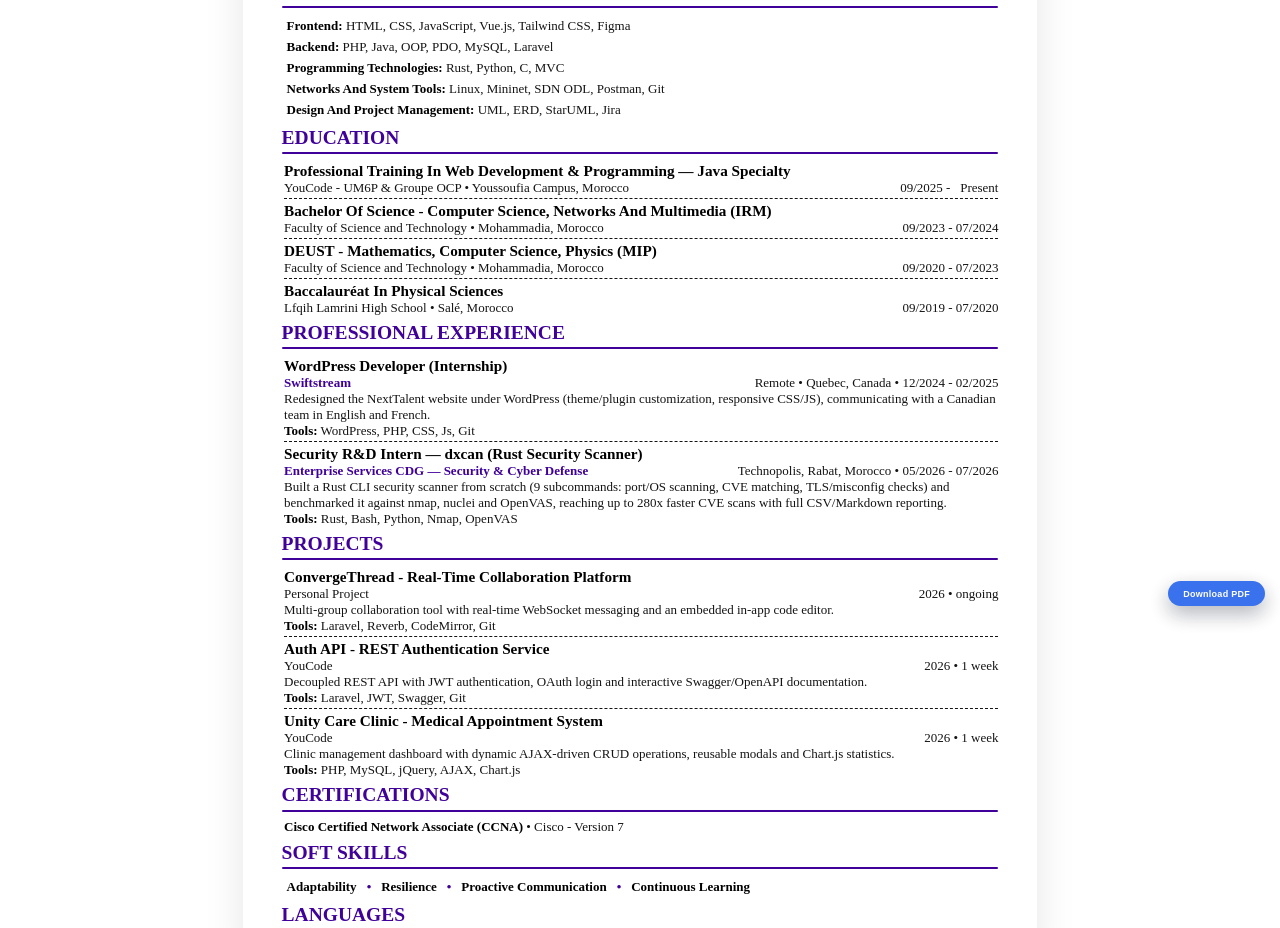
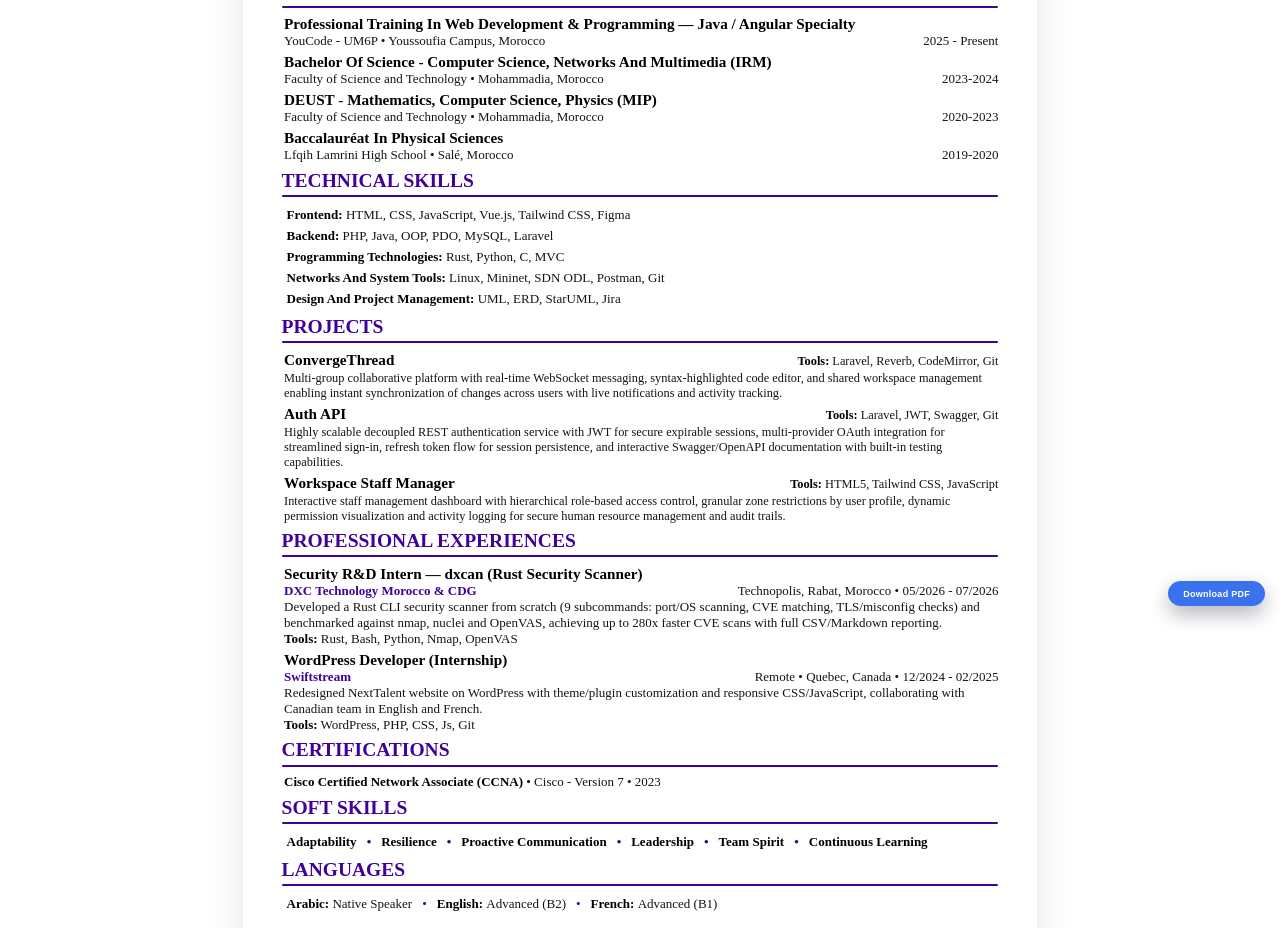
Before and after one commit to Sami-Regragui-Work/cv-html-pdf, a website: page merged-en.html in a window 1280 px wide. Shown: the part 179-1107 px from the top of the page. Drawn offline with Linux system fonts and the light colour scheme.

Commit message:
still needs cisco version and 2023 to go right and extend descriptions to 3 lines each

```diff
--- a/assets/palette.css
+++ b/assets/palette.css
@@ -27,7 +27,8 @@ header img {
     height: 100%;
     object-fit: cover;
     object-position: center;
-    border-radius: 50%;
+    border-radius: 4px;
+    border: solid var(--primary-clr) 1px;
 }
 
 header .left-side {
@@ -114,10 +115,57 @@ main .degree .bottom {
     justify-content: space-between;
 }
 
-main .exp .exp__meta,
-.project .project__meta {
+main .exp .exp__meta {
     display: flex;
     justify-content: space-between;
+}
+
+/* Project header with inline meta */
+.project__header {
+    display: flex;
+    justify-content: space-between;
+    align-items: baseline;
+    gap: 0.5rem;
+    margin-bottom: 0.2rem;
+}
+
+.project__title {
+    flex: 1;
+    margin: 0;
+}
+
+.project__title a {
+    color: inherit;
+    text-decoration: none;
+}
+
+.project__title a:hover {
+    background-color: rgba(249, 249, 0, 0.45);
+    text-decoration: underline;
+}
+
+.project__meta-inline {
+    flex-shrink: 0;
+    font-style: italic;
+    color: var(--secondary-clr);
+    font-size: 0.95em;
+    white-space: nowrap;
+}
+
+.project__details {
+    margin: 0.15rem 0 0 0;
+    color: var(--secondary-clr);
+    font-size: 0.95em;
+}
+
+.project__tools {
+    margin: 0;
+    padding: 0;
+    color: var(--secondary-clr);
+    flex-shrink: 0;
+    white-space: nowrap;
+    text-align: right;
+    font-size: 0.95em;
 }
 
 main .exp .exp__company {
@@ -140,11 +188,8 @@ main #langs .lang:nth-child(n + 2)::before {
     color: var(--primary-clr);
 }
 
-main article:nth-child(n + 2)::before {
-    content: "";
-    display: block;
-    border-top: 0.1rem dashed var(--secondary-clr);
-    margin-block: 0.25rem;
+main article:nth-child(n + 2) {
+    margin-top: 0.4rem;
 }
 
 main #tech-skills .skills {
--- a/merged-en.html
+++ b/merged-en.html
@@ -55,14 +55,6 @@
                 >
                     <div class="top">
                         <div class="top__top">
-                            <h1
-                                id="spec"
-                                class="section__title"
-                            >
-                                Full-Stack &amp; Java Developer
-                            </h1>
-                        </div>
-                        <div class="top__center">
                             <h2
                                 id="name"
                                 class="text--bold"
@@ -70,8 +62,16 @@
                                 Sami Regragui
                             </h2>
                         </div>
+                        <div class="top__center">
+                            <h1
+                                id="spec"
+                                class="section__title"
+                            >
+                                Full-Stack Java / Angular Developer
+                            </h1>
+                        </div>
                     </div>
-                    <div class="bottom degree-meta text--secondary text--secondary">
+                    <div class="bottom degree-meta text--secondary">
                         <ul>
                             <li class="contacts">
                                 <a
@@ -115,13 +115,50 @@
                     <div class="img-wrapper">
                         <img
                             id="pfp"
-                            src="assets/circle.png"
+                            src="assets/rectangle.png"
                             alt="Sami Regragui pfp"
                         />
                     </div>
                 </section>
             </header>
             <main>
+                <section id="education">
+                    <h2 class="section__title">Education</h2>
+                    <div class="section__content">
+                        <article class="degree">
+                            <h3 class="degree-name text--bold">Professional Training in Web Development &amp; Programming — Java / Angular Specialty</h3>
+                            <div class="bottom degree-meta text--secondary">
+                                <p class="degree-source">YouCode - UM6P • Youssoufia Campus, Morocco</p>
+                                <p class="degree-dates">2025 - Present</p>
+                            </div>
+                        </article>
+
+                        <article class="degree">
+                            <h3 class="degree-name text--bold">Bachelor of Science - Computer Science, Networks and Multimedia (IRM)</h3>
+                            <div class="bottom degree-meta text--secondary">
+                                <p class="degree-source">Faculty of Science and Technology • Mohammadia, Morocco</p>
+                                <p class="degree-dates">2023-2024</p>
+                            </div>
+                        </article>
+
+                        <article class="degree">
+                            <h3 class="degree-name text--bold">DEUST - Mathematics, Computer Science, Physics (MIP)</h3>
+                            <div class="bottom degree-meta text--secondary">
+                                <p class="degree-source">Faculty of Science and Technology • Mohammadia, Morocco</p>
+                                <p class="degree-dates">2020-2023</p>
+                            </div>
+                        </article>
+
+                        <article class="degree">
+                            <h3 class="degree-name text--bold">Baccalauréat in Physical Sciences</h3>
+                            <div class="bottom degree-meta text--secondary">
+                                <p class="degree-source">Lfqih Lamrini High School • Salé, Morocco</p>
+                                <p class="degree-dates">2019-2020</p>
+                            </div>
+                        </article>
+                    </div>
+                </section>
+
                 <section id="tech-skills">
                     <h2 class="section__title">Technical Skills</h2>
                     <div class="section__content">
@@ -134,131 +171,83 @@
                         </ul>
                     </div>
                 </section>
-                <section id="education">
-                    <h2 class="section__title">Education</h2>
-                    <div class="section__content">
-                        <article class="degree">
-                            <h3 class="degree-name text--bold">Professional Training in Web Development &amp; Programming — Java Specialty</h3>
-                            <div class="bottom degree-meta text--secondary">
-                                <p class="degree-source">YouCode - UM6P &amp; Groupe OCP • Youssoufia Campus, Morocco</p>
-                                <p class="degree-dates">09/2025 - &nbsp; Present</p>
+
+                <section id="projects">
+                    <h2 class="section__title">Projects</h2>
+                    <div class="section__content text--secondary">
+                        <article class="project">
+                            <div class="project__header">
+                                <h3 class="project__title">
+                                    <a href="https://github.com/Sami-Regragui-Work/ConvergeThread">ConvergeThread</a>
+                                </h3>
+                                <p class="project__tools"><label class="text--bold">Tools:</label> Laravel, Reverb, CodeMirror, Git</p>
                             </div>
+                            <p class="project__details">Multi-group collaborative platform with real-time WebSocket messaging, syntax-highlighted code editor, and shared workspace management enabling instant synchronization of changes across users with live notifications and activity tracking.</p>
                         </article>
 
-                        <article class="degree">
-                            <h3 class="degree-name text--bold">Bachelor of Science - Computer Science, Networks and Multimedia (IRM)</h3>
-                            <div class="bottom degree-meta text--secondary">
-                                <p class="degree-source">Faculty of Science and Technology • Mohammadia, Morocco</p>
-                                <p class="degree-dates">09/2023 - 07/2024</p>
+                        <article class="project">
+                            <div class="project__header">
+                                <h3 class="project__title">
+                                    <a href="https://github.com/Sami-Regragui-Work/sagc_api">Auth API</a>
+                                </h3>
+                                <p class="project__tools"><label class="text--bold">Tools:</label> Laravel, JWT, Swagger, Git</p>
                             </div>
+                            <p class="project__details">Highly scalable decoupled REST authentication service with JWT for secure expirable sessions, multi-provider OAuth integration for streamlined sign-in, refresh token flow for session persistence, and interactive Swagger/OpenAPI documentation with built-in testing capabilities.</p>
                         </article>
 
-                        <article class="degree">
-                            <h3 class="degree-name text--bold">DEUST - Mathematics, Computer Science, Physics (MIP)</h3>
-                            <div class="bottom degree-meta text--secondary">
-                                <p class="degree-source">Faculty of Science and Technology • Mohammadia, Morocco</p>
-                                <p class="degree-dates">09/2020 - 07/2023</p>
+                        <article class="project">
+                            <div class="project__header">
+                                <h3 class="project__title">
+                                    <a href="https://github.com/Sami-Regragui-Work/workspace-staff">Workspace Staff Manager</a>
+                                </h3>
+                                <p class="project__tools"><label class="text--bold">Tools:</label> HTML5, Tailwind CSS, JavaScript</p>
                             </div>
-                        </article>
-
-                        <article class="degree">
-                            <h3 class="degree-name text--bold">Baccalauréat in Physical Sciences</h3>
-                            <div class="bottom degree-meta text--secondary">
-                                <p class="degree-source">Lfqih Lamrini High School • Salé, Morocco</p>
-                                <p class="degree-dates">09/2019 - 07/2020</p>
-                            </div>
+                            <p class="project__details">Interactive staff management dashboard with hierarchical role-based access control, granular zone restrictions by user profile, dynamic permission visualization and activity logging for secure human resource management and audit trails.</p>
                         </article>
                     </div>
                 </section>
+
                 <section id="pro-exp">
-                    <h2 class="section__title">Professional Experience</h2>
+                    <h2 class="section__title">Professional Experiences</h2>
                     <div class="section__content text--secondary">
+                        <article class="exp">
+                            <h3 class="exp__title">Security R&amp;D Intern — dxcan (Rust Security Scanner)</h3>
+                            <div class="exp__meta">
+                                <p class="exp__company">DXC Technology Morocco &amp; CDG</p>
+                                <p class="exp__location-date">Technopolis, Rabat, Morocco • 05/2026 - 07/2026</p>
+                            </div>
+                            <p class="exp__details">Developed a Rust CLI security scanner from scratch (9 subcommands: port/OS scanning, CVE matching, TLS/misconfig checks) and benchmarked against nmap, nuclei and OpenVAS, achieving up to 280x faster CVE scans with full CSV/Markdown reporting.</p>
+                            <p class="exp__tools">
+                                <label class="text--bold">Tools:</label>
+                                Rust, Bash, Python, Nmap, OpenVAS
+                            </p>
+                        </article>
+
                         <article class="exp">
                             <h3 class="exp__title">WordPress Developer (Internship)</h3>
                             <div class="exp__meta">
                                 <p class="exp__company">Swiftstream</p>
                                 <p class="exp__location-date">Remote • Quebec, Canada • 12/2024 - 02/2025</p>
                             </div>
-                            <p class="exp__details">Redesigned the NextTalent website under WordPress (theme/plugin customization, responsive CSS/JS), communicating with a Canadian team in English and French.</p>
+                            <p class="exp__details">Redesigned NextTalent website on WordPress with theme/plugin customization and responsive CSS/JavaScript, collaborating with Canadian team in English and French.</p>
                             <p class="exp__tools">
                                 <label class="text--bold">Tools:</label>
                                 WordPress, PHP, CSS, Js, Git
                             </p>
                         </article>
-
-                        <article class="exp">
-                            <h3 class="exp__title">Security R&amp;D Intern — dxcan (Rust Security Scanner)</h3>
-                            <div class="exp__meta">
-                                <p class="exp__company">Enterprise Services CDG — Security &amp; Cyber Defense</p>
-                                <p class="exp__location-date">Technopolis, Rabat, Morocco • 05/2026 - 07/2026</p>
-                            </div>
-                            <p class="exp__details">Built a Rust CLI security scanner from scratch (9 subcommands: port/OS scanning, CVE matching, TLS/misconfig checks) and benchmarked it against nmap, nuclei and OpenVAS, reaching up to 280x faster CVE scans with full CSV/Markdown reporting.</p>
-                            <p class="exp__tools">
-                                <label class="text--bold">Tools:</label>
-                                Rust, Bash, Python, Nmap, OpenVAS
-                            </p>
-                        </article>
-
                     </div>
                 </section>
-                <section id="projects">
-                    <h2 class="section__title">Projects</h2>
-                    <div class="section__content text--secondary">
-                        <article class="project">
-                            <h3 class="project__title">
-                                <a href="https://github.com/Sami-Regragui-Work/ConvergeThread">ConvergeThread - Real-Time Collaboration Platform</a>
-                            </h3>
-                            <div class="project__meta">
-                                <p class="project__company">Personal Project</p>
-                                <p class="project__location-date">2026 • ongoing</p>
-                            </div>
-                            <p class="project__details">Multi-group collaboration tool with real-time WebSocket messaging and an embedded in-app code editor.</p>
-                            <p class="project__tools">
-                                <label class="text--bold">Tools:</label>
-                                Laravel, Reverb, CodeMirror, Git
-                            </p>
-                        </article>
 
-                        <article class="project">
-                            <h3 class="project__title">
-                                <a href="https://github.com/Sami-Regragui-Work/sagc_api">Auth API - REST Authentication Service</a>
-                            </h3>
-                            <div class="project__meta">
-                                <p class="project__company">YouCode</p>
-                                <p class="project__location-date">2026 • 1 week</p>
-                            </div>
-                            <p class="project__details">Decoupled REST API with JWT authentication, OAuth login and interactive Swagger/OpenAPI documentation.</p>
-                            <p class="project__tools">
-                                <label class="text--bold">Tools:</label>
-                                Laravel, JWT, Swagger, Git
-                            </p>
-                        </article>
-
-                        <article class="project">
-                            <h3 class="project__title">
-                                <a href="https://github.com/Sami-Regragui-Work/Unity-Care-Clinic-V1">Unity Care Clinic - Medical Appointment System</a>
-                            </h3>
-                            <div class="project__meta">
-                                <p class="project__company">YouCode</p>
-                                <p class="project__location-date">2026 • 1 week</p>
-                            </div>
-                            <p class="project__details">Clinic management dashboard with dynamic AJAX-driven CRUD operations, reusable modals and Chart.js statistics.</p>
-                            <p class="project__tools">
-                                <label class="text--bold">Tools:</label>
-                                PHP, MySQL, jQuery, AJAX, Chart.js
-                            </p>
-                        </article>
-                    </div>
-                </section>
                 <section id="certs">
                     <h2 class="section__title">Certifications</h2>
                     <div class="section__content">
                         <p class="text--secondary">
                             <label class="text--bold">Cisco Certified Network Associate (CCNA)</label>
-                            • Cisco - Version 7
+                            • Cisco - Version 7 • 2023
                         </p>
                     </div>
                 </section>
+
                 <section id="soft-skills">
                     <h2 class="section__title">Soft Skills</h2>
                     <div class="section__content">
@@ -266,17 +255,20 @@
                             <li class="skill">Adaptability</li>
                             <li class="skill">Resilience</li>
                             <li class="skill">Proactive Communication</li>
+                            <li class="skill">Leadership</li>
+                            <li class="skill">Team Spirit</li>
                             <li class="skill">Continuous Learning</li>
                         </ul>
                     </div>
                 </section>
+
                 <section id="langs">
                     <h2 class="section__title">Languages</h2>
                     <div class="section__content">
                         <ul class="languages text--secondary">
                             <li class="lang"><label class="text--bold">Arabic: </label>Native speaker</li>
-                            <li class="lang"><label class="text--bold">English: </label>B2</li>
-                            <li class="lang"><label class="text--bold">French: </label>B1</li>
+                            <li class="lang"><label class="text--bold">English: </label>advanced (B2)</li>
+                            <li class="lang"><label class="text--bold">French: </label>advanced (B1)</li>
                         </ul>
                     </div>
                 </section>
```
Also changed, not shown: merged-fr.html (+95 -102 lines), assets/rectangle.png (added).
